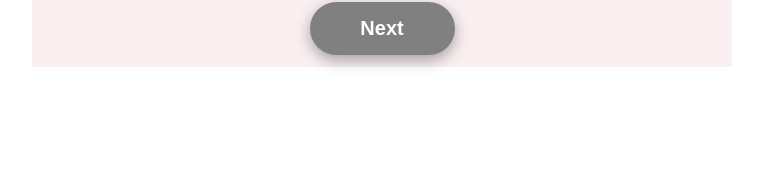
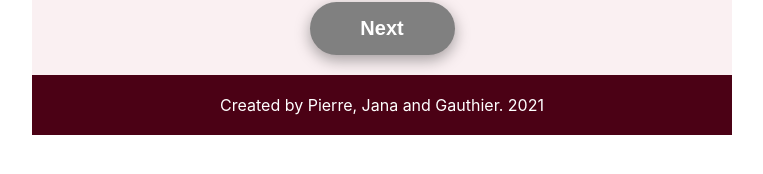
Before and after one commit to vmalep/witty, a React (Create React App) app: page / in a window 1280 px wide. Shown: the part 526-700 px from the top of the page, without its empty margins (258-1021 px from the left). Built offline with nearby package versions, Linux system fonts and the light colour scheme.

Commit message:
added trophy

```diff
--- a/src/App.css
+++ b/src/App.css
@@ -57,6 +57,19 @@ h3 {
   margin: 20px;
   font-size: 40px;
   color: var(--black-color);
+}
+
+footer {
+  display: flex;
+  align-items: center;
+  justify-content: center;
+  background-color: var(--color-primary);
+  height: 60px;
+  margin-top: 8px;
+}
+
+footer p {
+  color: var(--white-color);
 }
 
 /* Button definitions */
@@ -240,3 +253,11 @@ button {
   width: 100px;
   margin: 5px;
 }
+
+/*.trophy {
+    display: block;
+    max-width:230px;
+    max-height:95px;
+    width: auto;
+    height: auto;
+}*/
--- a/src/App.js
+++ b/src/App.js
@@ -5,6 +5,7 @@ import Options from "./components/Options"
 import UserInit from "./components/UserInit"
 import QuizSection from './components/QuizSection'
 import ScoreSection from './components/ScoreSection'
+import Footer from "./components/Footer"
 
 document.title = "Witty"
 
@@ -13,8 +14,9 @@ function App() {
   const [selectedCategory, setSelectedCategory] = useState(""); //the category of question selected by the user (will it be a string or a number?)
   const [userName, setUserName] = useState("");
   const [selectedAvatar, setSelectedAvatar] = useState({});
-  const [scorePc, setScorePc] = useState(0) // Score of the user in %
+  const [scorePc, setScorePc] = useState() // Score of the user in %
   const [selectedDifficulty, setSelectedDifficulty] = useState("None");
+
 
   return (
     <div className="App">
@@ -54,6 +56,7 @@ function App() {
           setAppStep={setAppStep}
           userName={userName}
           scorePc={scorePc} />}
+      <Footer />
     </div>
   );
 }
--- /dev/null
+++ b/src/components/Footer.js
@@ -0,0 +1,9 @@
+const Footer = () => {
+    return (
+    <footer>
+        <p class="footer-text">Created by Pierre, Jana and Gauthier. 2021</p>
+    </footer>
+    );
+};
+
+export default Footer;
--- a/src/components/QuizSection.js
+++ b/src/components/QuizSection.js
@@ -38,7 +38,7 @@ function QuizSection(props) {
         }
     }, [apiData])
 
-    /* console.log("quizList: ", quizList) */
+    console.log("quizList: ", quizList)
 
     return (
         <>
--- a/src/components/ScoreSection.js
+++ b/src/components/ScoreSection.js
@@ -1,5 +1,25 @@
+import Trophy from "../utils/Trophy"
+import { useEffect, useState } from "react";
+
+
 const ScoreSection = (props) => {
   const { setAppStep, userName, scorePc } = props
+  const [resultTrophy, setResultTrophy] = useState("");
+
+  useEffect(() => {
+    if (scorePc > 0 && scorePc <= 25) {
+      setResultTrophy(Trophy[3].src)
+    } else if (scorePc > 25 && scorePc <= 50) {
+      setResultTrophy(Trophy[2].src)
+    } else if (scorePc > 50 && scorePc <= 75) {
+      setResultTrophy(Trophy[1].src)
+    } else if (scorePc > 75) {
+        setResultTrophy(Trophy[0].src)
+    }
+  }, [scorePc])
+
+
+
 
   /* const [feedbackMsg, setFeedbackMsg] = useState("") */
 
@@ -18,6 +38,7 @@ const ScoreSection = (props) => {
   }
   return (
     <>
+      <img src={resultTrophy} alt="your trophy" resizemode="cover" height="200px"/>
       <h2>Hi {userName}!</h2>
       <h2>Your score is {scorePc}%</h2>
       <button onClick={handleClick}>Start again!</button>
--- /dev/null
+++ b/src/utils/Trophy.js
@@ -0,0 +1,8 @@
+const Trophy = [
+    {src: "https://www.acmebrooklyn.com/wp-content/uploads/2021/06/TR067.jpg", alt: "firstPlace"},
+    {src: "https://www.trophysupermarket.com/media/catalog/product/cache/1/image/8c93d93e589e0bf9e4f87044ad269d3f/r/s/rs93.jpg", alt: "secondPlace"},
+    {src: "https://cdn.shopify.com/s/files/1/1832/7321/products/sdfds_1080x1080.jpg?v=1560143101", alt: "thirdPlace"},
+    {src: "https://cdn11.bigcommerce.com/s-241f7/images/stencil/2048x2048/products/1378/3347/New_Couch_Potata__27241.1610313831.jpg?c=2", alt: "fourthPlace"}
+]
+
+export default Trophy;
```
